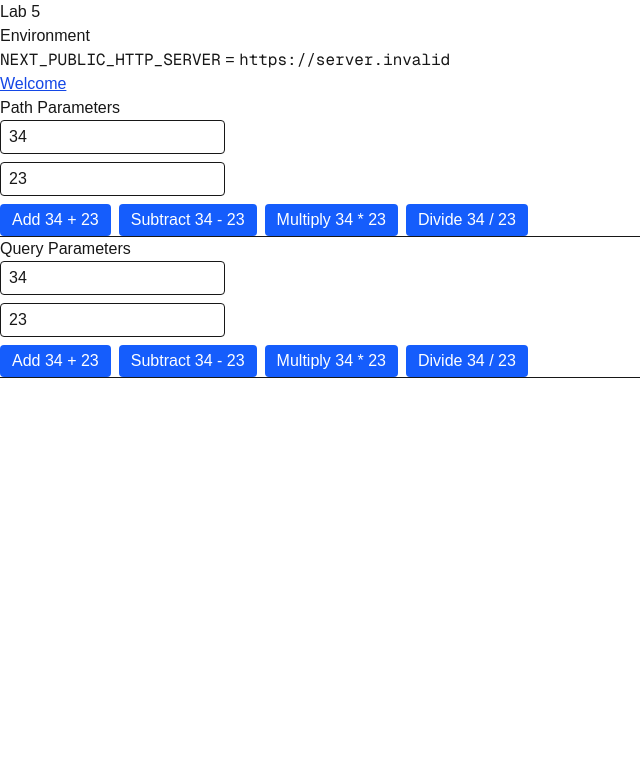
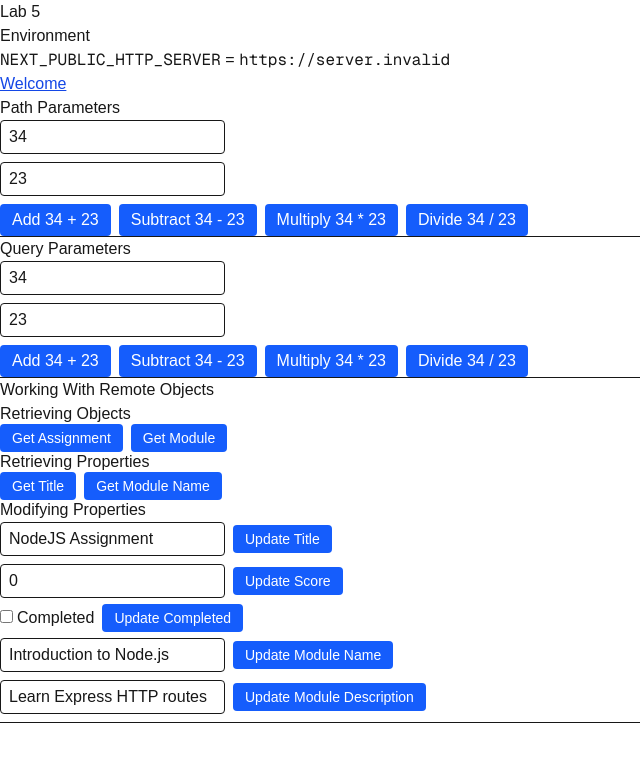
Before and after one commit to pricefy-dotcom/webdev-client, a Next.js app in the folder 2026/fall/webdev/webdev-client/: page /labs/lab5 in a window 1280 px wide. Shown: the top 762 px of the page, without its empty margins (0-640 px from the left). Built offline with nearby package versions, Linux system fonts and the light colour scheme; no server answers.

Commit message:
Lab 5.2.3 Working with Remote Objects

```diff
--- /dev/null
+++ b/2026/fall/webdev/webdev-client/app/labs/lab5/WorkingWithRemoteObjects.tsx
@@ -0,0 +1,101 @@
+"use client";
+import { useState } from "react";
+
+const HTTP_SERVER = process.env.NEXT_PUBLIC_HTTP_SERVER;
+const ASSIGNMENT_API_URL = `${HTTP_SERVER}/lab5/assignment`;
+const MODULE_API_URL = `${HTTP_SERVER}/lab5/module`;
+
+export default function WorkingWithRemoteObjects() {
+  const [assignment, setAssignment] = useState({
+    id: 1,
+    title: "NodeJS Assignment",
+    description: "Create a NodeJS server with ExpressJS",
+    due: "2021-10-10",
+    completed: false,
+    score: 0,
+  });
+  const [moduleObj, setModuleObj] = useState({
+    name: "Introduction to Node.js",
+    description: "Learn Express HTTP routes",
+  });
+  const buttonClass = "rounded bg-blue-600 px-3 py-1.5 text-sm text-white";
+  const inputClass = "mr-2 rounded border px-2 py-1";
+
+  return (
+    <div id="wd-working-with-remote-objects">
+      <h3>Working With Remote Objects</h3>
+
+      <h4>Retrieving Objects</h4>
+      <a id="wd-retrieve-assignments" className={`${buttonClass} mr-2`}
+         href={`${HTTP_SERVER}/lab5/assignment`}>
+        Get Assignment
+      </a>
+      <a id="wd-retrieve-module" className={buttonClass} href={MODULE_API_URL}>
+        Get Module
+      </a>
+
+      <h4>Retrieving Properties</h4>
+      <a id="wd-retrieve-assignment-title" className={`${buttonClass} mr-2`}
+         href={`${HTTP_SERVER}/lab5/assignment/title`}>
+        Get Title
+      </a>
+      <a id="wd-retrieve-module-name" className={buttonClass} href={`${MODULE_API_URL}/name`}>
+        Get Module Name
+      </a>
+
+      <h4>Modifying Properties</h4>
+      {/* Assignment title */}
+      <div className="mb-2">
+        <input id="wd-assignment-title" className={inputClass}
+               value={assignment.title}
+               onChange={(e) => setAssignment({ ...assignment, title: e.target.value })} />
+        <a id="wd-update-assignment-title" className={buttonClass}
+           href={`${ASSIGNMENT_API_URL}/title/${assignment.title}`}>
+          Update Title
+        </a>
+      </div>
+      {/* Assignment score */}
+      <div className="mb-2">
+        <input id="wd-assignment-score" type="number" className={inputClass}
+               value={assignment.score}
+               onChange={(e) => setAssignment({ ...assignment, score: parseInt(e.target.value) || 0 })} />
+        <a id="wd-update-assignment-score" className={buttonClass}
+           href={`${ASSIGNMENT_API_URL}/score/${assignment.score}`}>
+          Update Score
+        </a>
+      </div>
+      {/* Assignment completed */}
+      <div className="mb-2">
+        <input id="wd-assignment-completed" type="checkbox"
+               checked={assignment.completed}
+               onChange={(e) => setAssignment({ ...assignment, completed: e.target.checked })} />
+        <label htmlFor="wd-assignment-completed" className="ml-1 mr-2">Completed</label>
+        <a id="wd-update-assignment-completed" className={buttonClass}
+           href={`${ASSIGNMENT_API_URL}/completed/${assignment.completed}`}>
+          Update Completed
+        </a>
+      </div>
+      {/* Module name */}
+      <div className="mb-2">
+        <input id="wd-module-name" className={inputClass}
+               value={moduleObj.name}
+               onChange={(e) => setModuleObj({ ...moduleObj, name: e.target.value })} />
+        <a id="wd-update-module-name" className={buttonClass}
+           href={`${MODULE_API_URL}/name/${moduleObj.name}`}>
+          Update Module Name
+        </a>
+      </div>
+      {/* Module description */}
+      <div className="mb-2">
+        <input id="wd-module-description" className={inputClass}
+               value={moduleObj.description}
+               onChange={(e) => setModuleObj({ ...moduleObj, description: e.target.value })} />
+        <a id="wd-update-module-description" className={buttonClass}
+           href={`${MODULE_API_URL}/description/${moduleObj.description}`}>
+          Update Module Description
+        </a>
+      </div>
+      <hr />
+    </div>
+  );
+}
--- a/2026/fall/webdev/webdev-client/app/labs/lab5/page.tsx
+++ b/2026/fall/webdev/webdev-client/app/labs/lab5/page.tsx
@@ -1,6 +1,7 @@
 import Environment from "./Environment";
 import PathParameters from "./PathParamaters";
 import QueryParameters from "./QueryParameters";
+import WorkingWithRemoteObjects from "./WorkingWithRemoteObjects";
 
 export default function Lab5() {
     return (
@@ -9,6 +10,7 @@ export default function Lab5() {
             <Environment />
             <PathParameters />
             <QueryParameters />
+            <WorkingWithRemoteObjects />
 
         </div>
     );
```
